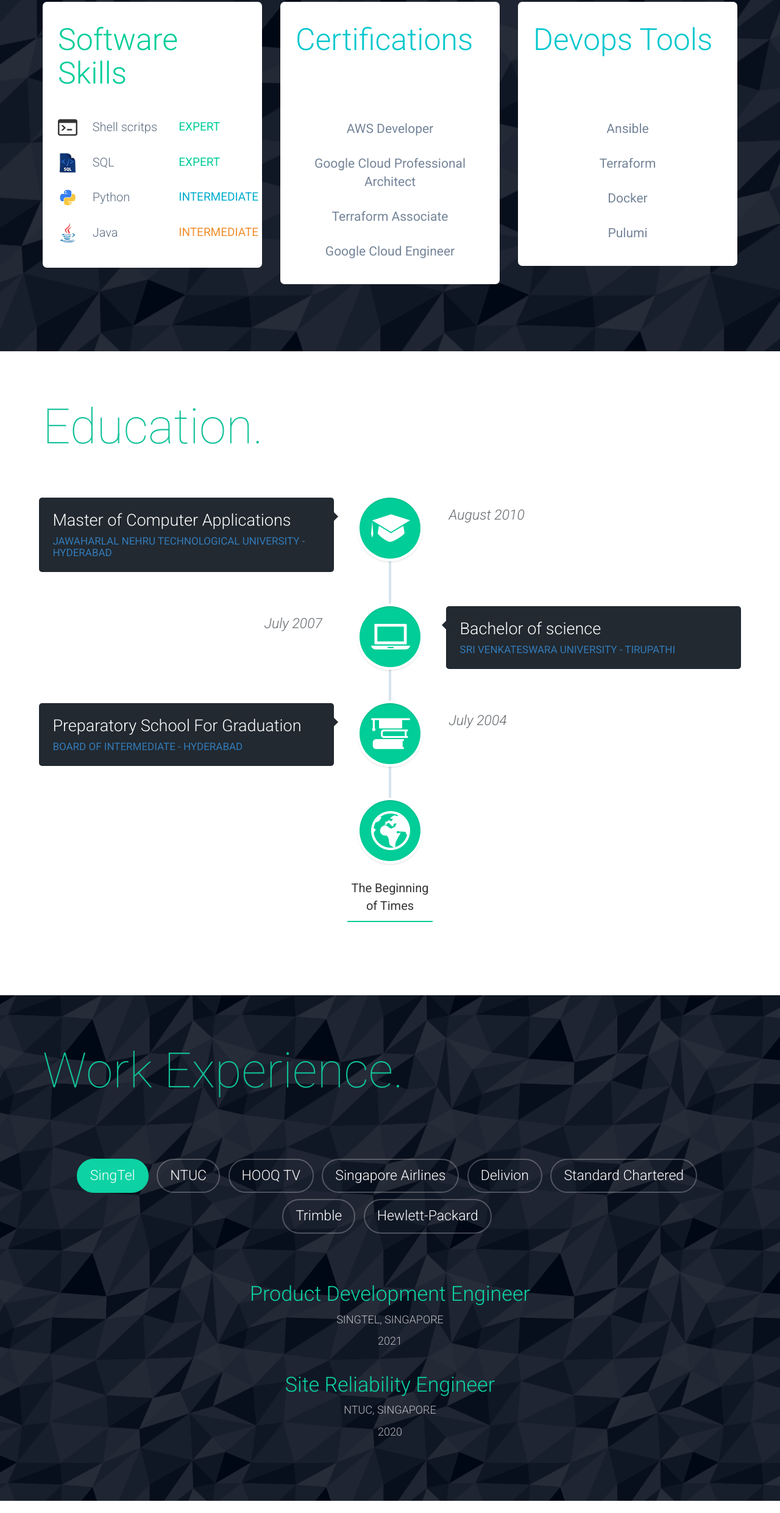
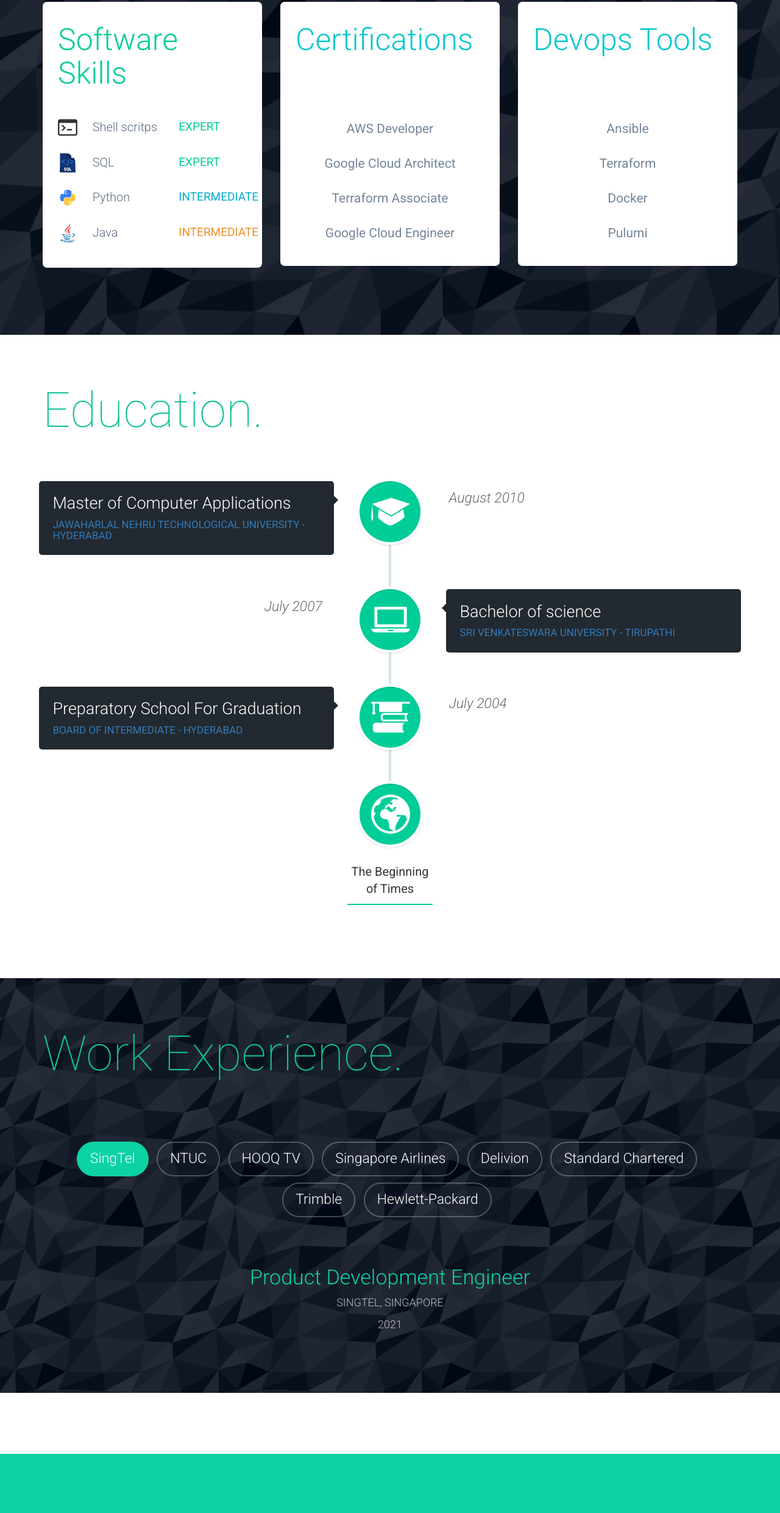
Before and after one commit to Bharathkumarraju/bharathkumaraju.com, a plain HTML site: page index.html in a window 1280 px wide. Shown: the part 3229-5710 px from the top of the page at 61% size. Drawn offline with nearby package versions, Linux system fonts and the light colour scheme.

Commit message:
Update the panels correctly

```diff
--- a/index.html
+++ b/index.html
@@ -361,7 +361,7 @@
 						<!-- Awesome Abilities -->
 						<div class="row">
                             <div class="col-md-12 text-awsm">AWS Developer</div>
-							<div class="col-md-12 text-awsm">Google Cloud Professional Architect</div>
+							<div class="col-md-12 text-awsm">Google Cloud Architect</div>
 							<div class="col-md-12 text-awsm">Terraform Associate</div>
                             <div class="col-md-12 text-awsm">Google Cloud Engineer</div>
 						</div>
@@ -528,7 +528,7 @@
 					</div>
 
 
-				                        <div role="tabpanel" class="tab-pane fade active in" id="2">
+					<div role="tabpanel" class="tab-pane fade" id="2">
 							<h3 class="title-wk">Site Reliability Engineer</h3>
 					<p class="wk-company">NTUC, Singapore</p>
 					<!-- <p class="text-wk">Lorem ipsum dolor sit amet, consectetur adipisicing elit, sed do eiusmod tempor. <br> Duis aute irure dolor in reprehenderit in voluptate velit.</p> -->
```
Lines whose indentation alone changed are shown as unchanged.
